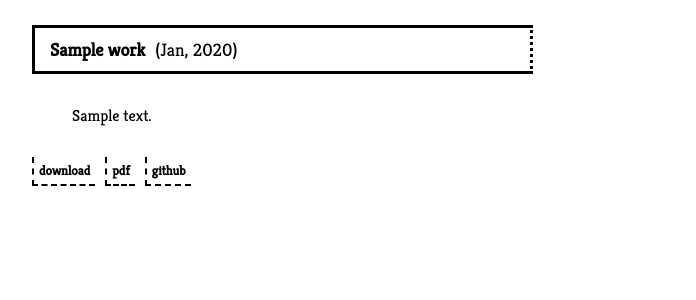
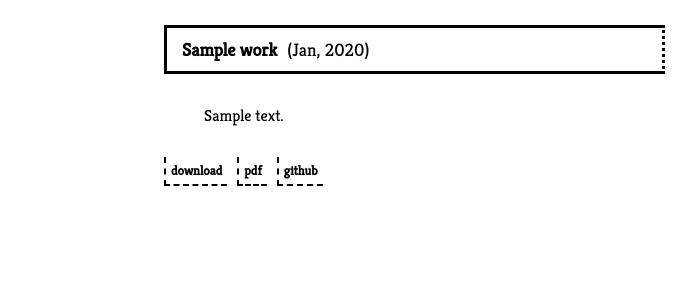
Before and after one commit to ericheep/miscellany, a Django app: a page that uses templates/base.html in a window 1280 px wide. Shown: the part 65-365 px from the top of the page, without its empty margins (1-697 px from the left). Run offline with Django 3.2, Linux system fonts and the light colour scheme; tables that the repository leaves empty hold one stand-in row (values such as "Sample post"); some libraries are stand-ins or nearby versions.

Commit message:
:lipstick: center work page

```diff
--- a/portfolio/static/css/work.css
+++ b/portfolio/static/css/work.css
@@ -1,8 +1,9 @@
 /* whole page */
 #page {
-    display:flex;
+    display: flex;
     flex: 0 1 auto;
     flex-direction: column;
+    max-width: 1000px;   /* with auto margins, centers the page on wide screens */
     margin: 25px auto;
 }
 
```
